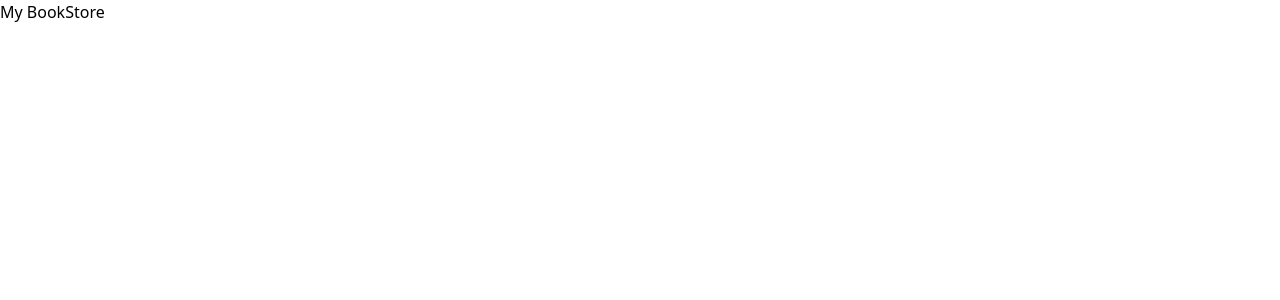
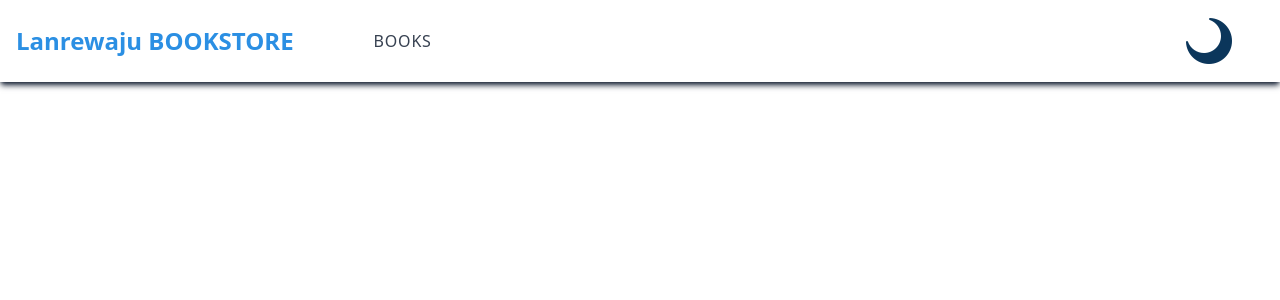
Before and after one commit to Lanr3waju/my-bookstore, a React (Vite) app: page /categories in a window 1280 px wide. Before the commit this address had no page. Shown: the top 300 px of the page. Built offline with nearby package versions, Linux system fonts and the light colour scheme.

Commit message:
Create Header component with themes button

```diff
--- a/src/App.jsx
+++ b/src/App.jsx
@@ -1,13 +1,21 @@
 import { BrowserRouter, Routes, Route } from "react-router-dom";
+import { useState } from "react";
 import BookList from "./components/BookList";
+import Header from "./components/Header";
 
 function App() {
+  const [isDark, setIsDark] = useState(false)
+
+  const handleIsDark = () => setIsDark(!isDark)
+
   return (
     <BrowserRouter>
-      <h1>My BookStore</h1>
-      <Routes>
-        <Route path="/" element={<BookList />} />
-      </Routes>
+      <Header isDark={isDark} handleIsDark={handleIsDark} />
+      <main className="px-12 mt-5">
+        <Routes>
+          <Route path="/" element={<BookList isDark={isDark} />} />
+        </Routes>
+      </main>
     </BrowserRouter>
   );
 }
--- a/src/components/BookList.jsx
+++ b/src/components/BookList.jsx
@@ -6,7 +6,7 @@ function BookList() {
   const booksList = useSelector((state) => state.booksReducer);
 
   return (
-    <>
+    <section>
       {booksList.length >= 1 ? (
         <Books books={booksList} />
       ) : (
@@ -15,7 +15,7 @@ function BookList() {
         </h2>
       )}
       <AddBook />
-    </>
+    </section>
   );
 }
 
--- a/src/components/Books.jsx
+++ b/src/components/Books.jsx
@@ -3,7 +3,6 @@ import Book from "./Book";
 
 function Books({ books }) {
   return (
-    <>
     <ul className="my-6">
       {books.map(({ id, title, author }) => (
         <li key={id}>
@@ -11,7 +10,6 @@ function Books({ books }) {
         </li>
       ))}
     </ul>
-    </>
   );
 }
 
--- /dev/null
+++ b/src/components/Header.jsx
@@ -0,0 +1,20 @@
+import PropTypes from "prop-types";
+import moonIcon from '../images/moon.png'
+import sunIcon from '../images/sun.png'
+
+function Header({ isDark, handleIsDark }) {
+    return (
+        <header className={isDark ? "bg-slate-900 text-white shadow-md shadow-gray-400 p-4 items-center flex" : "p-4 items-center text-gray-700 flex shadow-md shadow-slate-800"}>
+            <h2 className="text-2xl font-bold text-[#2B8FE3] mr-20">Lanrewaju BOOKSTORE</h2>
+            <h3 className="tracking-wider font-medium">BOOKS</h3>
+            <button type='button' className='ml-auto w-20' onClick={handleIsDark} ><img src={isDark ? sunIcon : moonIcon} alt="theme icon" /></button>
+        </header>
+    );
+}
+
+export default Header;
+
+Header.propTypes = {
+    isDark: PropTypes.bool.isRequired,
+    handleIsDark: PropTypes.func.isRequired,
+};
```
Also changed, not shown: src/images/moon.png (added), src/images/sun.png (added). Lines whose indentation alone changed are shown as unchanged.
